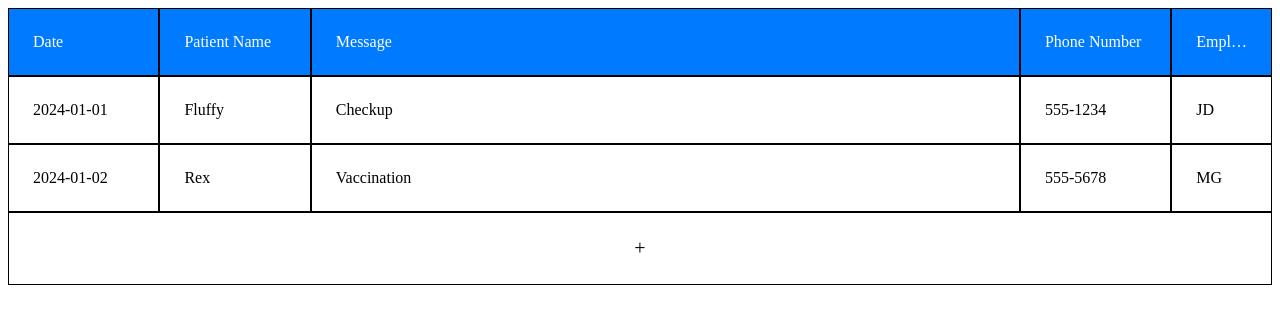
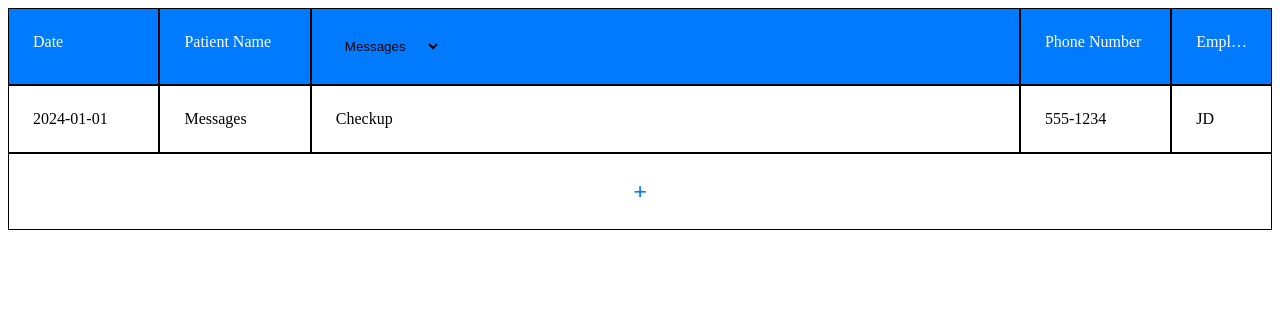
Before and after one commit to CodeJeffreyG/APV-Vet-Communicator, a React (Create React App) app in the folder front-end/: page / in a window 1280 px wide. Shown: the top 324 px of the page. Built offline with nearby package versions, Linux system fonts and the light colour scheme.

Commit message:
logic change, handle multiple tables

```diff
--- a/front-end/src/App.js
+++ b/front-end/src/App.js
@@ -1,25 +1,49 @@
-import { useState } from "react";
+import { useState, useEffect } from "react";
 import "./App.css";
 import DataTable from "./components/DataTable";
-import { addRow, deleteRow, updateRow } from "./utils/tableUtils";
 
 function App() {
-  const [rows, setRows] = useState([
+  const [currentSelection, setCurrentSelection] = useState({
+    messages: [
       {
         date: "2024-01-01",
-      patientName: "Fluffy",
+        patientName: "Messages",
         message: "Checkup",
         phoneNumber: "555-1234",
         employee: "JD",
       },
+    ],
+    medsHere: [
       {
-      date: "2024-01-02",
-      patientName: "Rex",
-      message: "Vaccination",
-      phoneNumber: "555-5678",
-      employee: "MG",
+        date: "2024-01-01",
+        patientName: "medshere",
+        message: "Checkup",
+        phoneNumber: "555-1234",
+        employee: "JD",
       },
-  ]);
+    ],
+    medsOnline: [
+      {
+        date: "2024-01-01",
+        patientName: "thisISMedsOnline",
+        message: "Checkup",
+        phoneNumber: "555-1234",
+        employee: "JD",
+      },
+    ],
+  });
+
+  const [rows, setRows] = useState(currentSelection["messages"]);
+
+  const [currentDataset, setCurrentDataset] = useState("messages");
+
+  useEffect(() => {
+    setRows(currentSelection[currentDataset]);
+  }, [currentDataset, currentSelection]);
+
+  const handleSelectionChange = (event) => {
+    setCurrentDataset(event.target.value);
+  };
 
   const updateRowData = (rowIndex, column, value) => {
     const updatedRows = rows.map((row, index) => {
@@ -29,9 +53,30 @@ function App() {
       return row;
     });
     setRows(updatedRows);
+
+    // Update currentSelection with the modified rows
+    setCurrentSelection((current) => ({
+      ...current,
+      [currentDataset]: updatedRows,
+    }));
   };
 
-  return <DataTable onUpdate={updateRowData} setData={setRows} data={rows} />;
+  const setData = (newData) => {
+    setCurrentSelection((current) => ({
+      ...current,
+      [currentDataset]: newData,
+    }));
+  };
+
+  return (
+    <DataTable
+      onUpdate={updateRowData}
+      setData={setData} // Pass this function to DataTable
+      data={rows} // Use rows state
+      onSelectionChange={handleSelectionChange}
+      currentSelection={currentDataset}
+    />
+  );
 }
 
 export default App;
--- a/front-end/src/components/DataTable.js
+++ b/front-end/src/components/DataTable.js
@@ -2,7 +2,13 @@ import React, { useState } from "react";
 import { formattedToday } from "../utils/date";
 import "./datatable.css";
 
-const DataTable = ({ data, setData, onUpdate }) => {
+const DataTable = ({
+  data,
+  onUpdate,
+  setData,
+  onSelectionChange,
+  currentSelection,
+}) => {
   const [editCell, setEditCell] = useState({ row: null, column: null });
   const [inputValue, setInputValue] = useState("");
   const [newRowData, setNewRowData] = useState({
@@ -74,7 +80,14 @@ const DataTable = ({ data, setData, onUpdate }) => {
   };
 
   const addNewRow = () => {
-    setData([...data, newRowData]);
+    const newRow = {
+      date: formattedToday,
+      patientName: "",
+      message: "",
+      phoneNumber: "",
+      employee: "",
+    };
+    setData((data) => [...data, newRow]);
   };
 
   const renderCell = (row, rowIndex, column) => {
@@ -109,7 +122,17 @@ const DataTable = ({ data, setData, onUpdate }) => {
       <div className="row">
         <div className="cell header dateColumn">Date</div>
         <div className="cell header patientNameColumn">Patient Name</div>
-        <div className="cell header messageColumn">Message</div>
+        <div className="cell header messageColumn">
+          <select value={currentSelection} onChange={onSelectionChange}>
+            <option value="messages">Messages</option>
+            <option value="medsHere">Meds Here</option>
+            <option value="medsOnline">Meds Online</option>
+            <option value="receptionist">Receptionist</option>
+            <option value="tech">Tech</option>
+            <div className="cell header phoneNumberColumn">Phone Number</div>
+            <div className="cell header employeeColumn">Employee</div>
+          </select>
+        </div>
         <div className="cell header phoneNumberColumn">Phone Number</div>
         <div className="cell header employeeColumn">Employee</div>
       </div>
--- a/front-end/src/components/datatable.css
+++ b/front-end/src/components/datatable.css
@@ -41,12 +41,22 @@
 
 .add-cell {
   text-align: center;
-  font-size: 20px; /* Size of the '+' symbol */
+  font-weight: bold;
+  font-size: 24px; /* Size of the '+' symbol */
+  color: #007bff;
 }
 
 /* Ensure other cells in the add-row are empty and match the style */
 .add-row .cell {
   /* Styles to match the rest of your cells */
+}
+
+.header select {
+  /* Style your dropdown here */
+  border: none;
+  background-color: transparent;
+  padding: 5px;
+  /* Additional styles as needed */
 }
 
 /* Custom flex settings for specific columns */
```
Also changed, not shown: front-end/src/index.js (line endings or trailing spaces). Lines whose indentation alone changed are shown as unchanged.
